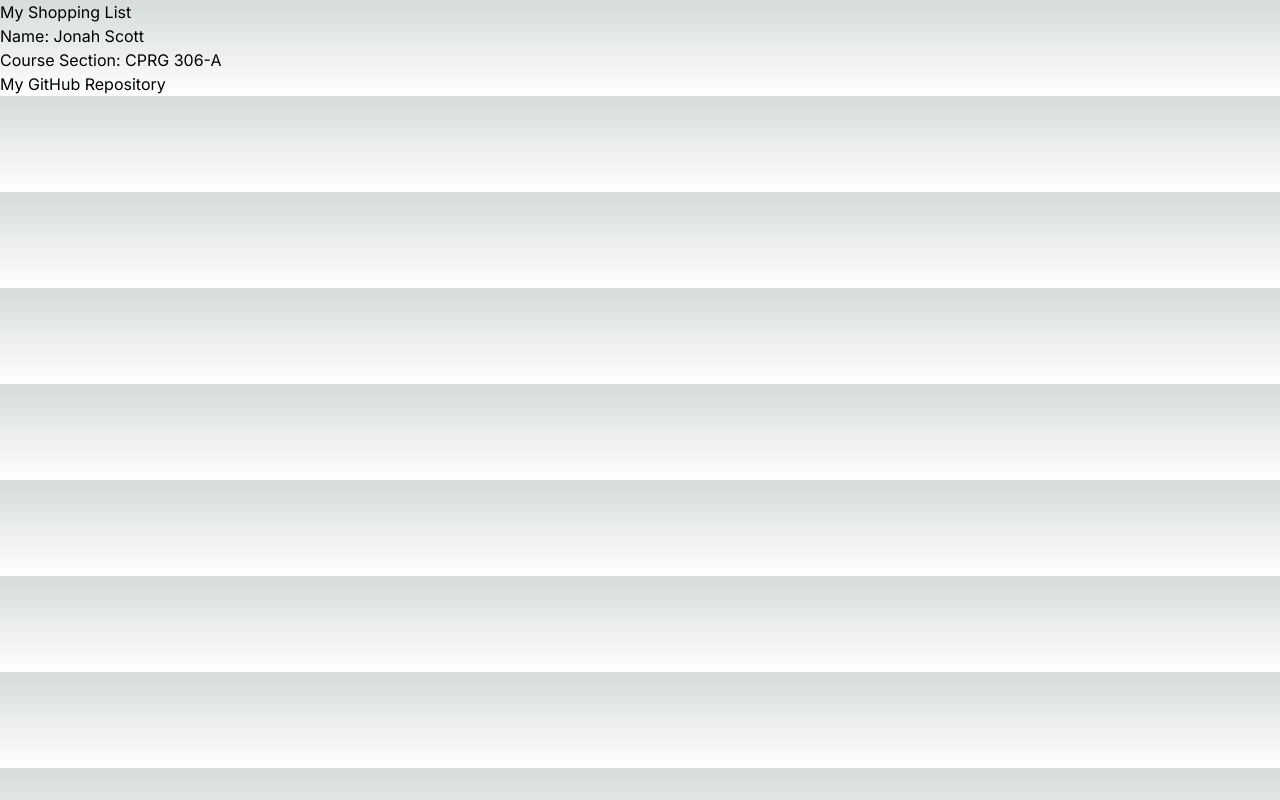
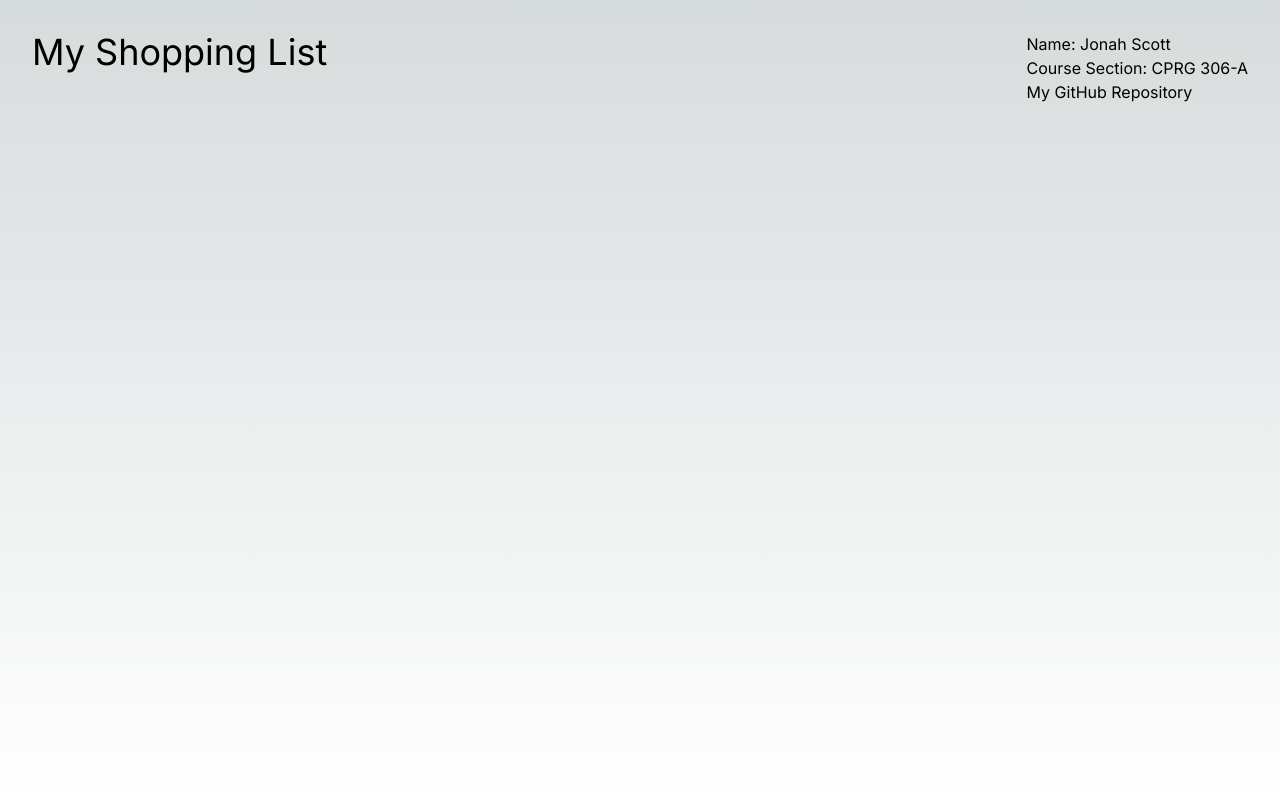
Before and after one commit to jonahscott/cprg306-assignments, a Next.js app: page /week2 in a window 1280 px wide. Built offline with nearby package versions, Linux system fonts and the light colour scheme.

Commit message:
add tailwind to make look like demo

```diff
--- a/app/page.js
+++ b/app/page.js
@@ -4,7 +4,7 @@ import StudentInfo from './StudentInfo';
 export default function Home() {
     return (
         <div>
-            <h1>CPRG 306: Web Development 2 - Assignments</h1>
+            <h1 className="text-4xl mb-8">CPRG 306: Web Development 2 - Assignments</h1>
             <StudentInfo />
             <Link href="/week2">Week 2</Link>
         </div>
--- a/app/week2/page.js
+++ b/app/week2/page.js
@@ -2,8 +2,8 @@ import StudentInfo from '../StudentInfo';
 
 function Week2Page() {
     return (
-        <div>
-            <h1>My Shopping List</h1>
+        <div className= "flex justify-between h-screen px-8 pt-8">
+            <h1 className="text-4xl mr-8">My Shopping List</h1>
             <StudentInfo />
         </div>
     );
```
